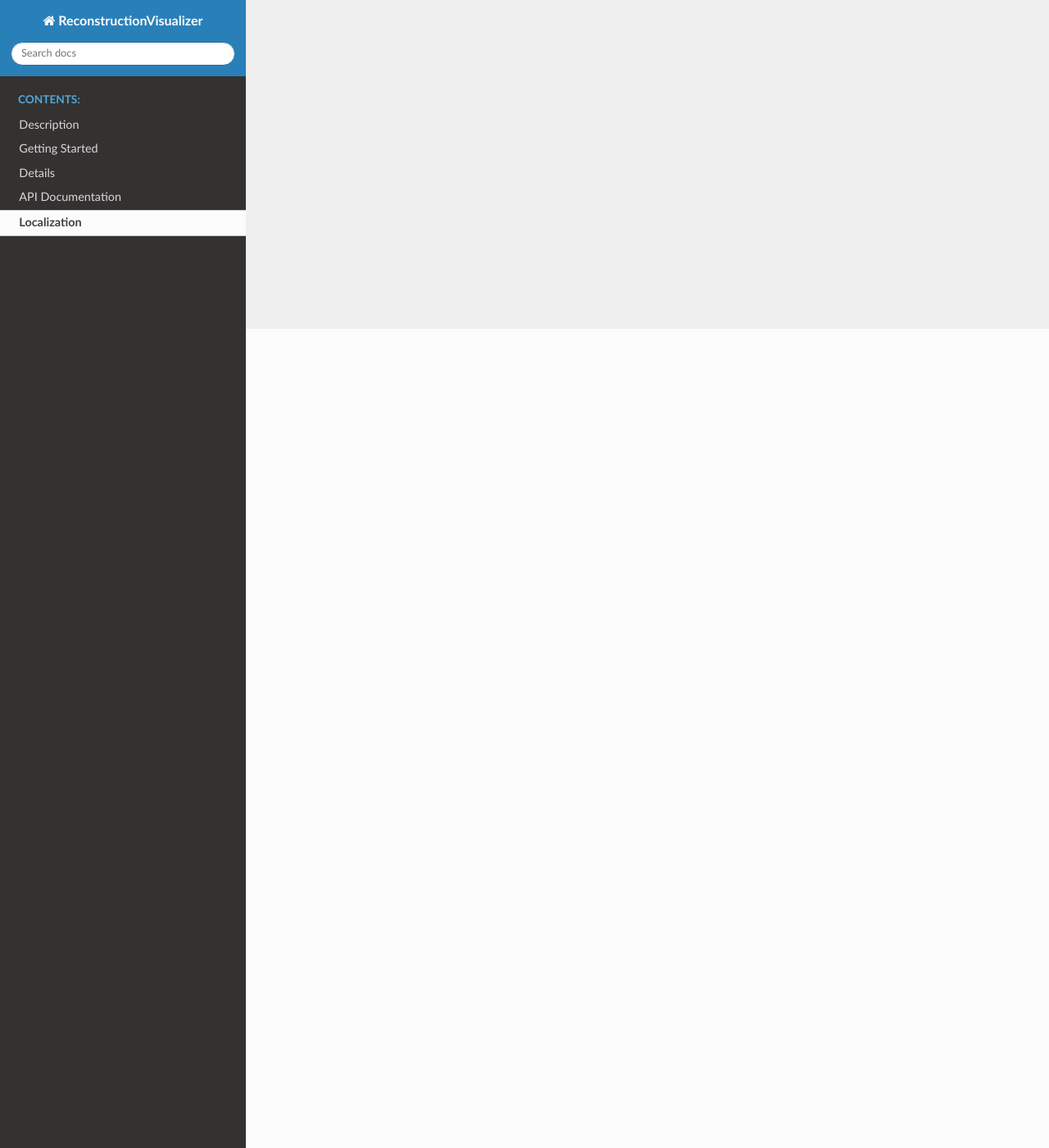
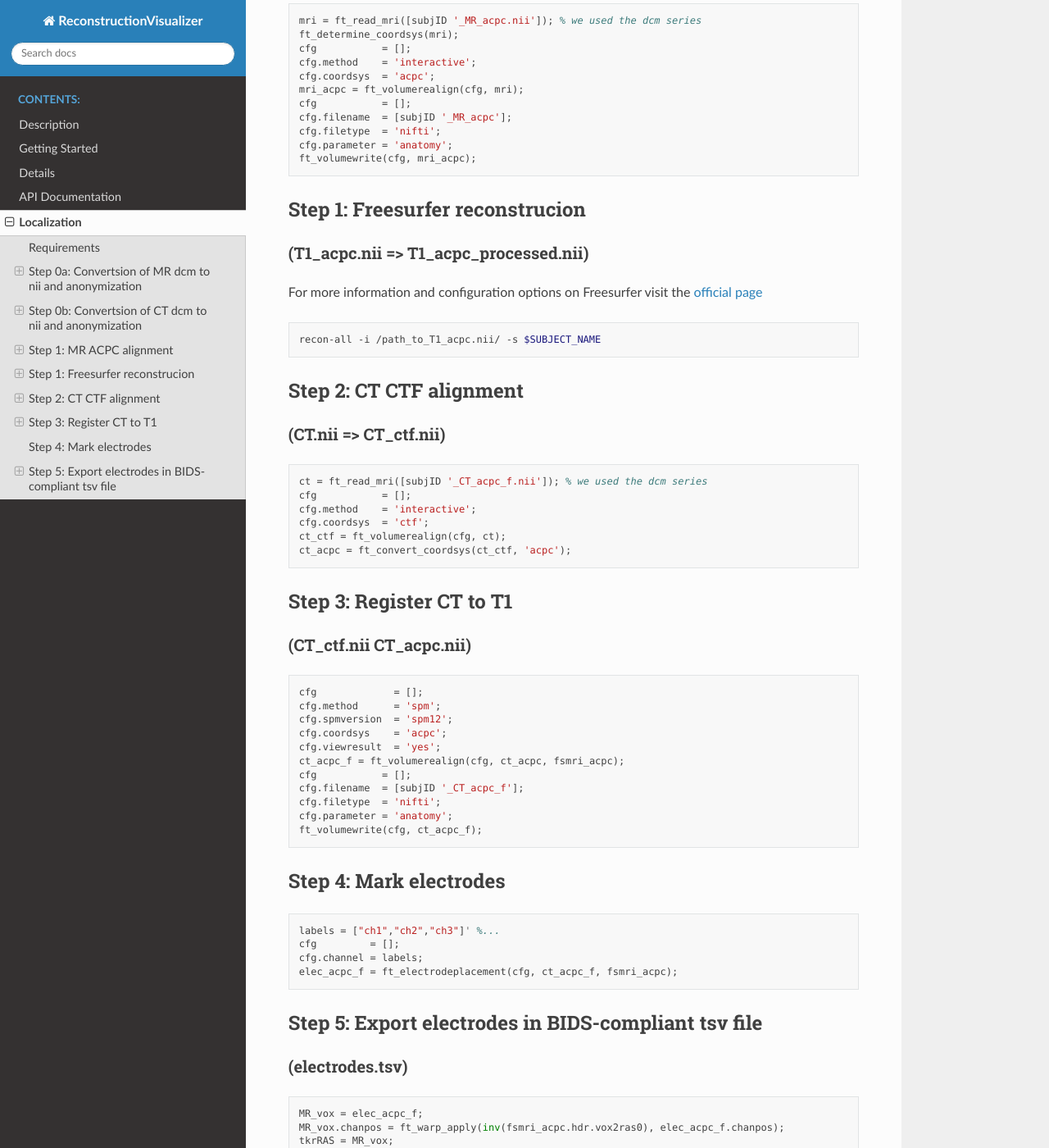
Before and after one commit to cronelab/ReconstructionSuite, a Sphinx documentation site: the page built from docs/ReconViz/source/localization.rst, in a window 1280 px wide and 1400 px high, scrolled down 999 px. Shown: the whole window at 82% size. Built offline with Sphinx 7.4.7 and the Read the Docs theme 2.0.0, drawn with Linux system fonts in a browser that asks for light colours; some of the changed text lies outside the part shown.

Commit message:
Localization docs

```diff
--- a/docs/ReconViz/source/localization.rst
+++ b/docs/ReconViz/source/localization.rst
@@ -3,8 +3,135 @@ Localization
 ========================================================================================================
 
 electrodes.glb can only be generated if an electrode Localization step has been completed outside of this pipeline.
+For our purposes we'll be using the fieldtrip pipeline. For a more thorough waklthrough visit the official `Fieltrip documentation <https://www.fieldtriptoolbox.org/tutorial/human_ecog/>`_.
 
-.. list-table:: tkrRAS_electrodes.tsv
+For the automated SEEK pipeline (Steps 0 through 1) see: `SEEK <https://github.com/ncsl/seek>`_
+
+Requirements
+-------------------------------------------------------------------------------------------------------------
++ `Fieldtrip <https://www.fieldtriptoolbox.org/>`_
++ `SPM12 <https://www.fil.ion.ucl.ac.uk/spm/software/spm12/>`_
++ `Freesurfer <https://surfer.nmr.mgh.harvard.edu/>`_
++ `Matlab <https://www.mathworks.com/>`_
++ `dcm2niix <https://github.com/neurolabusc/MRIcroGL)>`_ or `MRIcroGL for an interactive GUI <https://github.com/rordenlab/dcm2niix>`_
+
+
+
+Step 0a: Convertsion of MR dcm to nii and anonymization
+-------------------------------------------------------------------------------------------------------------
+(T1.dcm => T1.nii)
+++++++++++++++++++++++++++++++++++++++++++++++++++++
+For more information and configuration options on dcm2niix visit the `official repo <https://github.com/rordenlab/dcm2niix>`_
+
+.. code-block:: bash
+
+   dcm2niix /path_to_T1_dicom_folder/ -o /output_folder
+
+Step 0b: Convertsion of CT dcm to nii and anonymization
+-------------------------------------------------------------------------------------------------------------
+(CT.dcm => CT.nii)
+++++++++++++++++++++++++++++++++++++++++++++++++++++
+.. code-block:: bash
+
+   dcm2niix /path_to_CT_dicom_folder/ -o /output_folder
+
+
+Step 1: MR ACPC alignment
+-------------------------------------------------------------------------------------------------------------
+(T1.nii => T1_acpc.nii)
+++++++++++++++++++++++++++++++++++++++++++++++++++++
+.. code-block:: matlab
+
+   mri = ft_read_mri([subjID '_MR_acpc.nii']); % we used the dcm series
+   ft_determine_coordsys(mri);
+   cfg           = [];
+   cfg.method    = 'interactive';
+   cfg.coordsys  = 'acpc';
+   mri_acpc = ft_volumerealign(cfg, mri);
+   cfg           = [];
+   cfg.filename  = [subjID '_MR_acpc'];
+   cfg.filetype  = 'nifti';
+   cfg.parameter = 'anatomy';
+   ft_volumewrite(cfg, mri_acpc);
+
+Step 1: Freesurfer reconstrucion
+------------------------------------------------------------------------------------------------------------------------------------------------------------
+(T1_acpc.nii => T1_acpc_processed.nii)
+++++++++++++++++++++++++++++++++++++++++++++++++++++
+For more information and configuration options on Freesurfer visit the `official page <https://surfer.nmr.mgh.harvard.edu/>`_
+
+.. code-block:: bash
+
+   recon-all -i /path_to_T1_acpc.nii/ -s $SUBJECT_NAME
+
+Step 2: CT CTF alignment
+---------------------------------------------------------------------------------------------------------------------------------------------------------------------------
+(CT.nii => CT_ctf.nii)
+++++++++++++++++++++++++++++++++++++++++++++++++++++
+.. code-block:: matlab
+
+   ct = ft_read_mri([subjID '_CT_acpc_f.nii']); % we used the dcm series
+   cfg           = [];
+   cfg.method    = 'interactive';
+   cfg.coordsys  = 'ctf';
+   ct_ctf = ft_volumerealign(cfg, ct);
+   ct_acpc = ft_convert_coordsys(ct_ctf, 'acpc');
+
+Step 3: Register CT to T1
+-------------------------------------------------------------------------------------------------------------------------------------------
+(CT_ctf.nii CT_acpc.nii)
+++++++++++++++++++++++++++++++++++++++++++++++++++++
+.. code-block:: matlab
+
+   cfg             = [];
+   cfg.method      = 'spm';
+   cfg.spmversion  = 'spm12';
+   cfg.coordsys    = 'acpc';
+   cfg.viewresult  = 'yes';
+   ct_acpc_f = ft_volumerealign(cfg, ct_acpc, fsmri_acpc);
+   cfg           = [];
+   cfg.filename  = [subjID '_CT_acpc_f'];
+   cfg.filetype  = 'nifti';
+   cfg.parameter = 'anatomy';
+   ft_volumewrite(cfg, ct_acpc_f);
+
+Step 4: Mark electrodes
+---------------------------------------------------------------------------------------------------------------------------------------------------------------------------
+.. code-block:: matlab
+
+   labels = ["ch1","ch2","ch3"]' %...
+   cfg         = [];
+   cfg.channel = labels;
+   elec_acpc_f = ft_electrodeplacement(cfg, ct_acpc_f, fsmri_acpc);
+
+Step 5: Export electrodes in BIDS-compliant tsv file
+---------------------------------------------------------------------------------------------------------------------------------------------------------------------------
+(electrodes.tsv)
+++++++++++++++++++++++++++++++++++++++++++++++++++++
+.. code-block:: matlab
+
+   MR_vox = elec_acpc_f;
+   MR_vox.chanpos = ft_warp_apply(inv(fsmri_acpc.hdr.vox2ras0), elec_acpc_f.chanpos);
+   tkrRAS = MR_vox;
+   tkrRAS.chanpos =  ft_warp_apply(fsmri_acpc.hdr.tkrvox2ras, MR_vox.chanpos);
+   exportTSV(tkrRAS,strcat(rawPath,subjID,'\electrodes\electrodes.tsv'));
+   exportTSV(RASelectrodes,strcat(rawPath,subjID,'\electrodes\RAS_electrodes.tsv'));
+
+   function exportTSV(elec,name)
+      sep = regexp(elec.label,'\d');
+      file{3} = elec.chanpos(:,1);
+      file{4} = elec.chanpos(:,2);
+      file{5} = elec.chanpos(:,3);
+      fid = fopen(name,'wt');
+      fprintf(fid,'name\tx\ty\tz\n');
+      for i = 1:length(elec.label)
+         elecName = strcat(elec.label{i}(1:sep{i}-1),"'",elec.label{i}((sep{i}:length(elec.label{i}))));
+         fprintf(fid, '%s\t%-.3f\t%-.3f\t%-.3f\n', elecName, file{3}(i), file{4}(i), file{5}(i));
+      end
+      fclose(fid)
+   end
+
+.. list-table:: electrodes.tsv
    :widths: 10 10 10 10
    :header-rows: 1
 
```
Also changed, not shown: package.json (+6 -6 lines), 10 other files.
